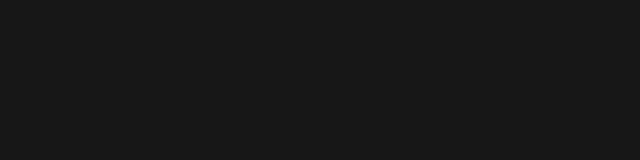
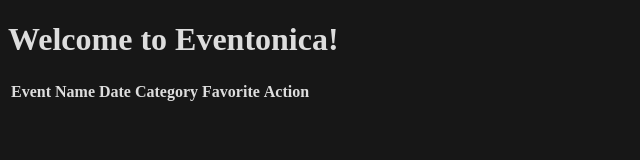
Before and after one commit to picaq/eventonica, a plain HTML site: page index.html in a window 1280 px wide. Shown: the whole page, without its empty margins (0-640 px from the left). Drawn offline with Linux system fonts and the light colour scheme.

Commit message:
creat table to store inputs and buttons

```diff
--- a/index.html
+++ b/index.html
@@ -8,6 +8,22 @@
     <title>Eventonica</title>
 </head>
 <body>
-
+    <h1>Welcome to Eventonica!</h1>
+    <table>
+        <tr>
+            <th>Event Name</th>
+            <th>Date</th>
+            <th>Category</th>
+            <th>Favorite</th>
+            <th>Action</th>
+        </tr>
+        <tr>
+            <td></td>
+            <td></td>
+            <td></td>
+            <td></td>
+            <td></td>
+        </tr>
+    </table>
 </body>
 </html>
```
